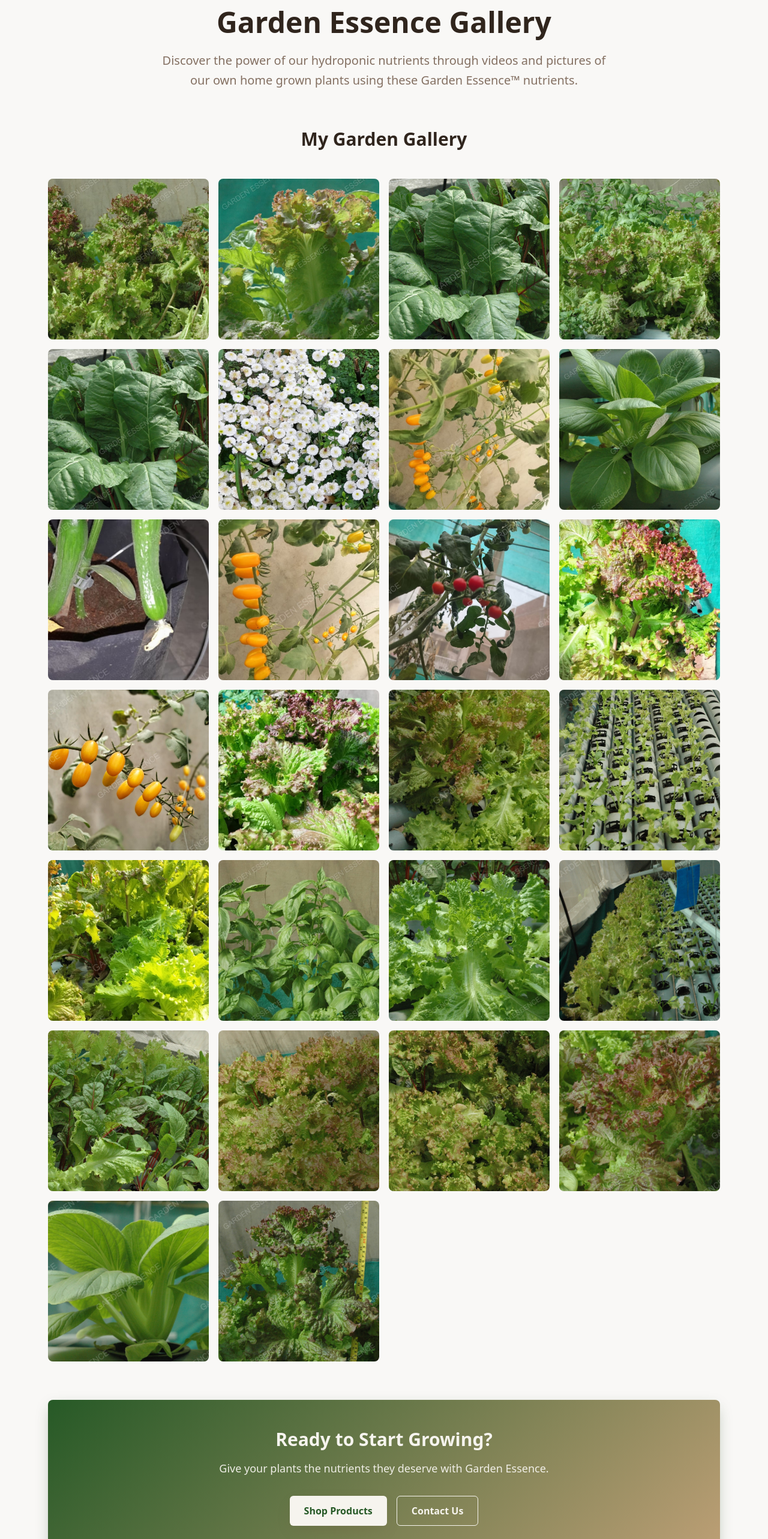
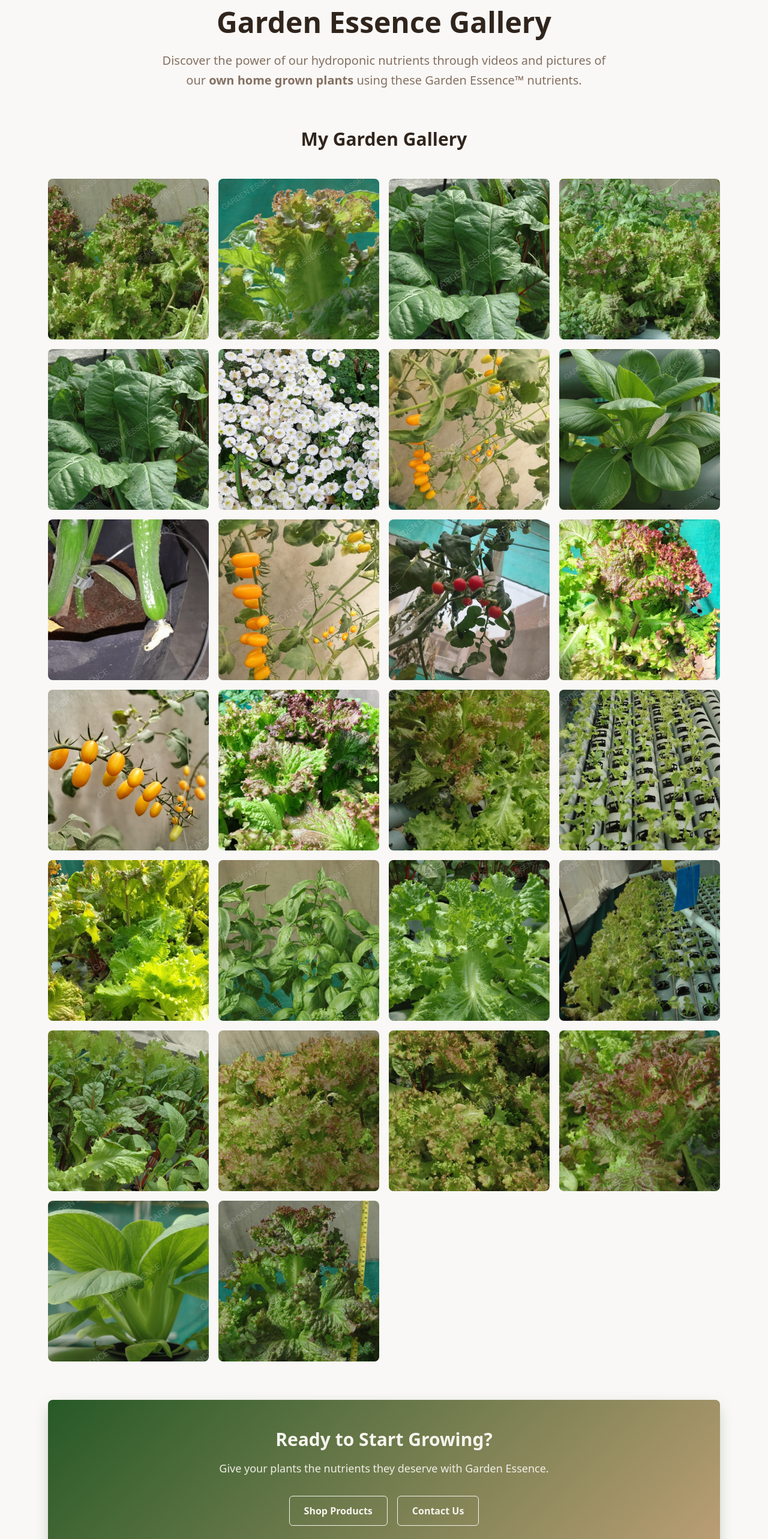
Before and after one commit to VedantNagar/garden-essence, a React (Vite) app: page /gallery in a window 1280 px wide. Shown: the part 100-2666 px from the top of the page at 60% size. Built offline with nearby package versions, Linux system fonts and the light colour scheme.

Commit message:
Refactor About Us and Gallery components: Improve button styles and enhance text clarity

```diff
--- a/src/content/AboutUsContent.tsx
+++ b/src/content/AboutUsContent.tsx
@@ -41,6 +41,6 @@ export const heroContent = {
 export const storeContent = {
   title: "How to Store Hydroponic Nutrients",
   paragraphs:[
-    "Store the GARDEN ESSENCE™ PREMIUM HYDROPONICS NUTRIENTS Stock Solution A &amp; B in a cool, dry place and away from direct sunlight. Always wash hands thoroughly with soap after handling the stock solution or the final nutrient solution. Keep out of reach of children and pets. Use as directed. Avoid contact with skin and eyes. If ingested, seek medical help immediately.",
+    "Store the GARDEN ESSENCE™ PREMIUM HYDROPONICS NUTRIENTS Stock Solution A & B in a cool, dry place and away from direct sunlight. Always wash hands thoroughly with soap after handling the stock solution or the final nutrient solution. Keep out of reach of children and pets. Use as directed. Avoid contact with skin and eyes. If ingested, seek medical help immediately.",
   ]
 };
--- a/src/pages/AboutUs.tsx
+++ b/src/pages/AboutUs.tsx
@@ -170,7 +170,7 @@ const AboutUs = () => {
             garden.
           </p>
           <div className="flex flex-col sm:flex-row gap-4 justify-center max-w-md mx-auto">
-            <button className="bg-primary-foreground text-primary px-6 py-3 rounded-md font-semibold hover:scale-105 transition-transform duration-300 shadow-earth">
+            <button className="border border-primary-foreground text-primary-foreground px-6 py-3 rounded-md font-semibold hover:bg-primary-foreground hover:text-primary transition-colors duration-300">
               Shop Products
             </button>
             <Dialog>
--- a/src/pages/Gallery.tsx
+++ b/src/pages/Gallery.tsx
@@ -23,12 +23,14 @@ const Gallery = () => {
             Garden Essence Gallery
           </h1>
           <p className="text-xl text-muted-foreground max-w-3xl mx-auto leading-relaxed">
-            Discover the power of our hydroponic nutrients through videos and pictures of our own home grown plants using these Garden Essence™ nutrients.
+            Discover the power of our hydroponic nutrients through videos and
+            pictures of our <strong>own home grown plants</strong> using these
+            Garden Essence™ nutrients.
           </p>
         </div>
 
         {/* Educational Videos */}
-{/*         <div className="mb-16">
+        {/*         <div className="mb-16">
           <h2 className="text-3xl font-bold text-center text-foreground mb-12">
             Educational Videos
           </h2>
@@ -113,7 +115,7 @@ const Gallery = () => {
             Give your plants the nutrients they deserve with Garden Essence.
           </p>
           <div className="flex flex-col sm:flex-row gap-4 justify-center max-w-md mx-auto">
-            <button className="bg-primary-foreground text-primary px-6 py-3 rounded-md font-semibold hover:scale-105 transition-transform duration-300 shadow-earth">
+            <button className="border border-primary-foreground text-primary-foreground px-6 py-3 rounded-md font-semibold hover:bg-primary-foreground hover:text-primary transition-colors duration-300">
               Shop Products
             </button>
             <Dialog>
```
